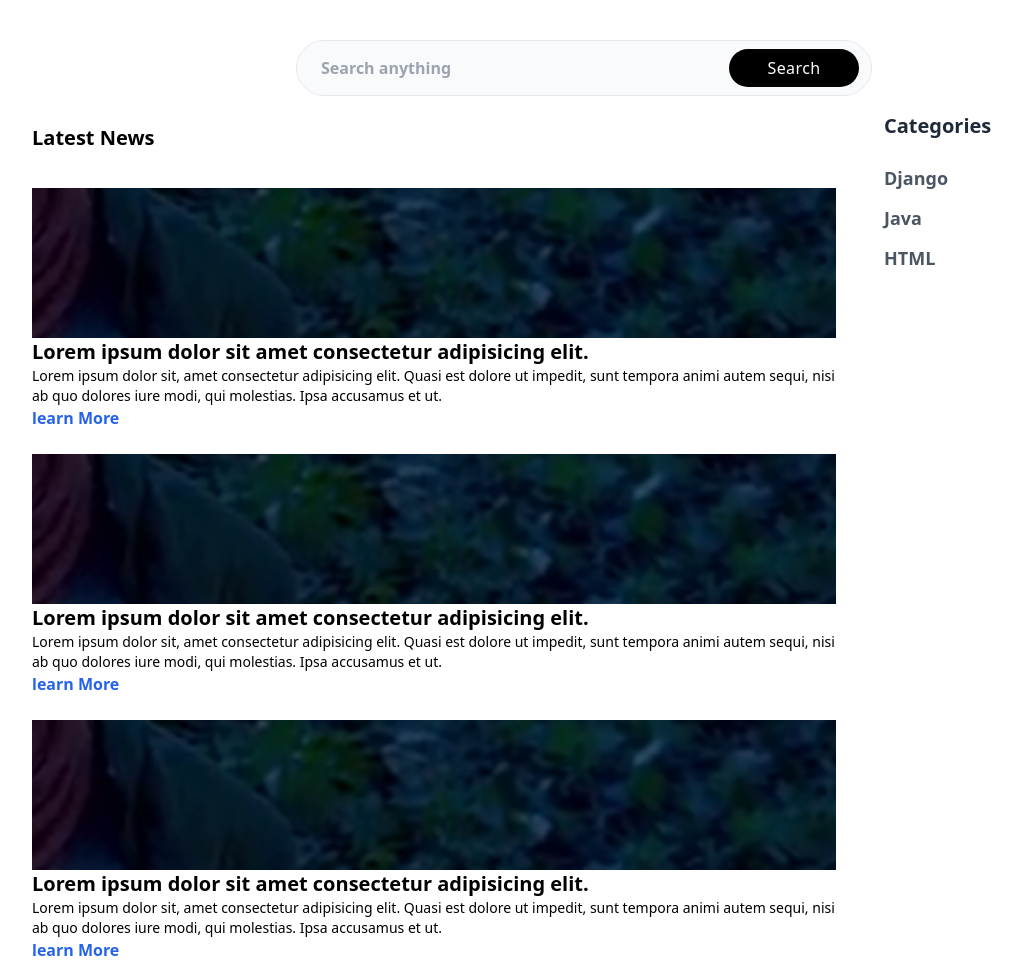
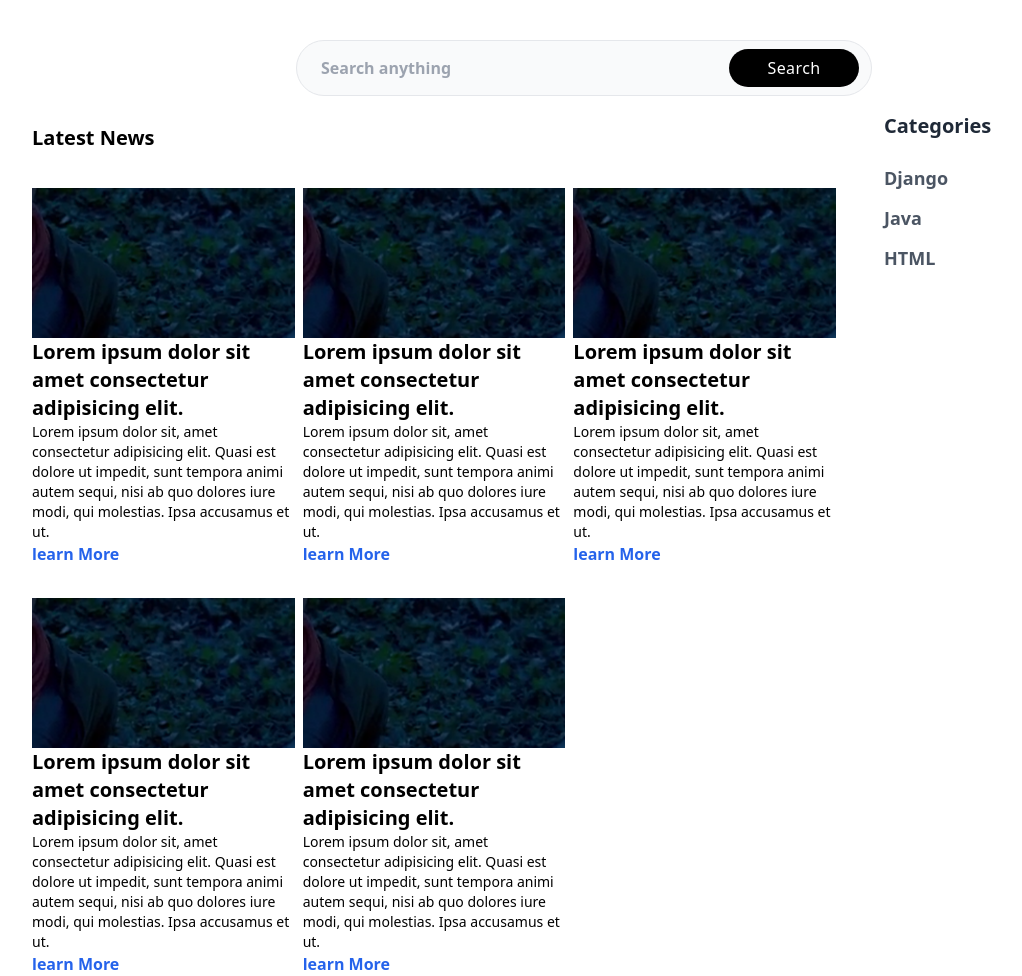
Before and after one commit to snipher-marube/blogwebsite, a Django app: page / in a window 1280 px wide. Shown: the whole page, without its empty margins (56-1078 px from the left). Run offline with Django 5.2, Linux system fonts and the light colour scheme.

Commit message:
search input

```diff
--- a/static/css/output.css
+++ b/static/css/output.css
@@ -570,6 +570,10 @@ video {
   top: 0.25rem;
 }
 
+.top-0 {
+  top: 0px;
+}
+
 .z-50 {
   z-index: 50;
 }
@@ -624,6 +628,10 @@ video {
   display: flex;
 }
 
+.grid {
+  display: grid;
+}
+
 .h-\[150px\] {
   height: 150px;
 }
@@ -648,6 +656,10 @@ video {
   max-width: 36rem;
 }
 
+.grid-cols-3 {
+  grid-template-columns: repeat(3, minmax(0, 1fr));
+}
+
 .flex-row {
   flex-direction: row;
 }
@@ -658,6 +670,10 @@ video {
 
 .justify-center {
   justify-content: center;
+}
+
+.gap-2 {
+  gap: 0.5rem;
 }
 
 .overflow-hidden {
@@ -696,6 +712,11 @@ video {
 
 .bg-transparent {
   background-color: transparent;
+}
+
+.bg-white {
+  --tw-bg-opacity: 1;
+  background-color: rgb(255 255 255 / var(--tw-bg-opacity));
 }
 
 .object-cover {
@@ -886,6 +907,10 @@ video {
   .sm\:w-3\/4 {
     width: 75%;
   }
+
+  .sm\:grid-cols-3 {
+    grid-template-columns: repeat(3, minmax(0, 1fr));
+  }
 }
 
 @media (min-width: 1024px) {
--- a/templates/blogapp/home.html
+++ b/templates/blogapp/home.html
@@ -1,10 +1,13 @@
 {% extends 'base.html' %} {% block title %}Home{% endblock %} {% load static %}
 {% block content %}
-<form class="mt-10 sticky top-1 z-50 mx-auto max-w-xl py-2 px-6 rounded-full bg-gray-50 border flex focus-within:border-gray-300">
+<div class="sticky top-0 z-50 w-full bg-white">
+  <form class="mt-10  mx-auto max-w-xl py-2 px-6 rounded-full bg-gray-50 border flex focus-within:border-gray-300">
     <input type="text" placeholder="Search anything" class="bg-transparent w-full focus:outline-none pr-4 font-semibold border-0 focus:ring-0 px-0 py-0" name="topic"><button class="flex flex-row items-center justify-center min-w-[130px] px-4 rounded-full font-medium tracking-wide border disabled:cursor-not-allowed disabled:opacity-50 transition ease-in-out duration-150 text-base bg-black text-white font-medium tracking-wide border-transparent py-1.5 h-[38px] -mr-3" >
         Search
     </button>
 </form>
+</div>
+
 
 <section class="relative sm:mx-12 mx-2">
   <div class="relative shadow-none bg-primary sm:flex block">
@@ -17,8 +20,60 @@
         <!-- Slides -->
         <div class="overflow-hidden">
           <ul
-            class="relative w-full overflow-hidden p-0 whitespace-no-wrap block"
+            class="relative w-full overflow-hidden p-0 whitespace-no-wrap grid sm:grid-cols-3 gap-2"
           >
+            <li class="mt-6">
+              <img
+                src="{% static 'images/p1.png' %}"
+                class="w-full max-w-full h-[150px] m-auto object-cover"
+              />
+
+              <a
+                href="#"
+                class="text-start text-xl text-secondary mb-2 text-wrap font-bold hover:underline"
+              >
+                Lorem ipsum dolor sit amet consectetur adipisicing elit.
+              </a>
+              <p
+                class="text-thin text-sm text-start text-wrap text-gray font-Roboto"
+              >
+                Lorem ipsum dolor sit, amet consectetur adipisicing elit. Quasi
+                est dolore ut impedit, sunt tempora animi autem sequi, nisi ab
+                quo dolores iure modi, qui molestias. Ipsa accusamus et ut.
+              </p>
+              <a
+                href="#"
+                class="text-start text-md text-blue-600 mb-2 text-wrap font-bold hover:underline"
+              >
+                learn More
+              </a>
+            </li>
+            <li class="mt-6">
+              <img
+                src="{% static 'images/p1.png' %}"
+                class="w-full max-w-full h-[150px] m-auto object-cover"
+              />
+
+              <a
+                href="#"
+                class="text-start text-xl text-secondary mb-2 text-wrap font-bold hover:underline"
+              >
+                Lorem ipsum dolor sit amet consectetur adipisicing elit.
+              </a>
+              <p
+                class="text-thin text-sm text-start text-wrap text-gray font-Roboto"
+              >
+                Lorem ipsum dolor sit, amet consectetur adipisicing elit. Quasi
+                est dolore ut impedit, sunt tempora animi autem sequi, nisi ab
+                quo dolores iure modi, qui molestias. Ipsa accusamus et ut.
+              </p>
+              <a
+                href="#"
+                class="text-start text-md text-blue-600 mb-2 text-wrap font-bold hover:underline"
+              >
+                learn More
+              </a>
+            </li>
             <li class="mt-6">
               <img
                 src="{% static 'images/p1.png' %}"
```
